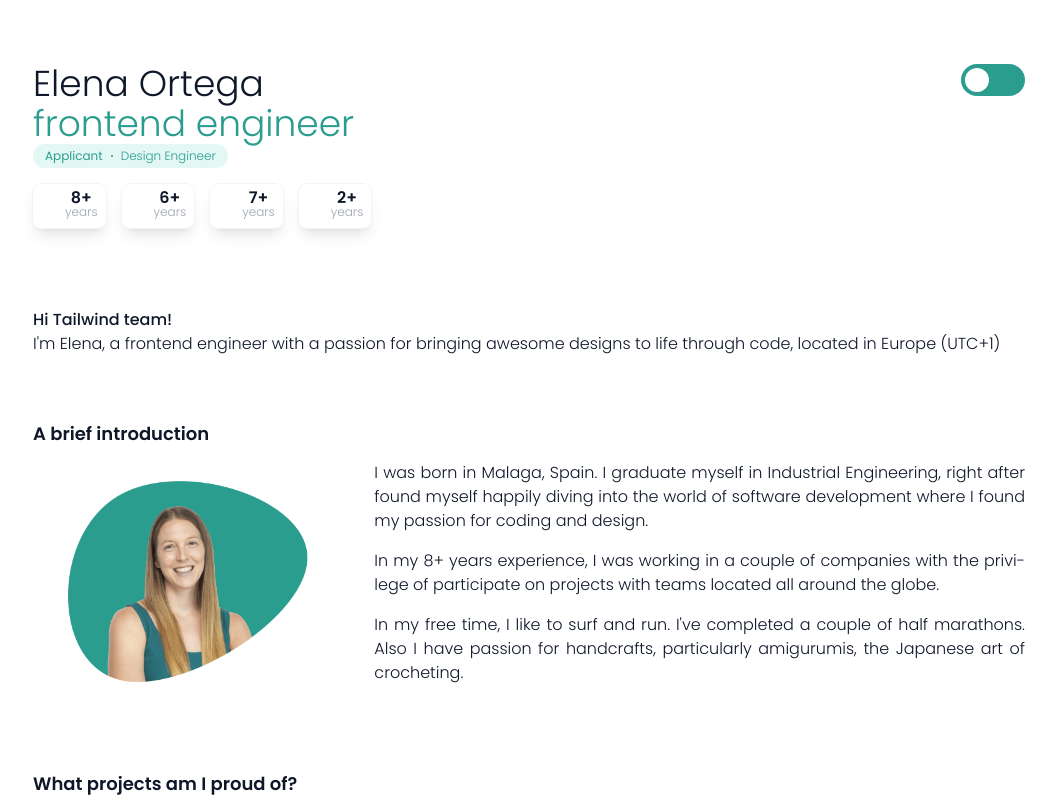
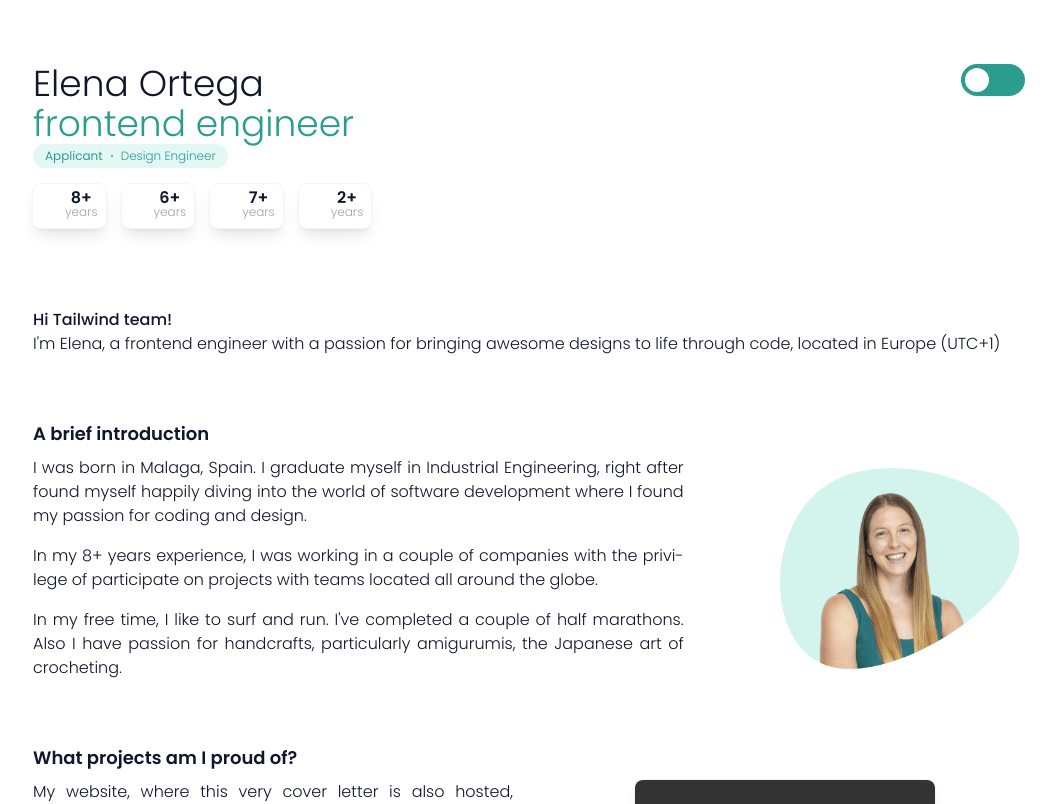
Before and after one commit to elenaorfe/elenaorfe-website, a Next.js app in the folder packages/@elenaorfe-client/: page /cover-letters/tailwind in a window 1280 px wide. Shown: the top 804 px of the page, without its empty margins (111-1167 px from the left). Built offline with nearby package versions, Linux system fonts and the light colour scheme; grey boxes are pictures that could not be loaded; some icons are missing.

Commit message:
Refactor AboutCoverLetter component and update profile picture

```diff
--- a/packages/@elenaorfe-client/components/CoverLetter/AboutCoverLetter.tsx
+++ b/packages/@elenaorfe-client/components/CoverLetter/AboutCoverLetter.tsx
@@ -7,29 +7,29 @@ const AboutCoverLetter: React.FC = () => {
 		<section>
 			<h2 className="mb-2 text-lg font-semibold">A brief introduction</h2>
 			<div className="grid grid-cols-1 items-center gap-8 lg:grid-cols-3">
-				<Image
-					src={profilePic}
-					alt=""
-					className="mx-auto h-[250px] w-[250px]"
-				/>
-				<div className="lg:col-span-2">
-					<p className="mb-4 hyphens-auto text-justify">
+				<div className="space-y-4 lg:col-span-2">
+					<p className="hyphens-auto text-justify">
 						I was born in Malaga, Spain. I graduate myself in Industrial
 						Engineering, right after found myself happily diving into the world
 						of software development where I found my passion for coding and
 						design.
 					</p>
-					<p className="mb-4 hyphens-auto text-justify">
+					<p className="hyphens-auto text-justify">
 						In my 8+ years experience, I was working in a couple of companies
 						with the privilege of participate on projects with teams located all
 						around the globe.
 					</p>
-					<p className="mb-4 hyphens-auto text-justify">
+					<p className="hyphens-auto text-justify">
 						In my free time, I like to surf and run. I&apos;ve completed a
 						couple of half marathons. Also I have passion for handcrafts,
 						particularly amigurumis, the Japanese art of crocheting.
 					</p>
 				</div>
+				<Image
+					src={profilePic}
+					alt="A profile picture of Elena Ortega"
+					className="mx-auto h-auto w-[250px] lg:ml-auto lg:mr-0"
+				/>
 			</div>
 		</section>
 	);
```
Also changed, not shown: packages/@elenaorfe-client/public/assets/img/profile_cover_letter.png.
